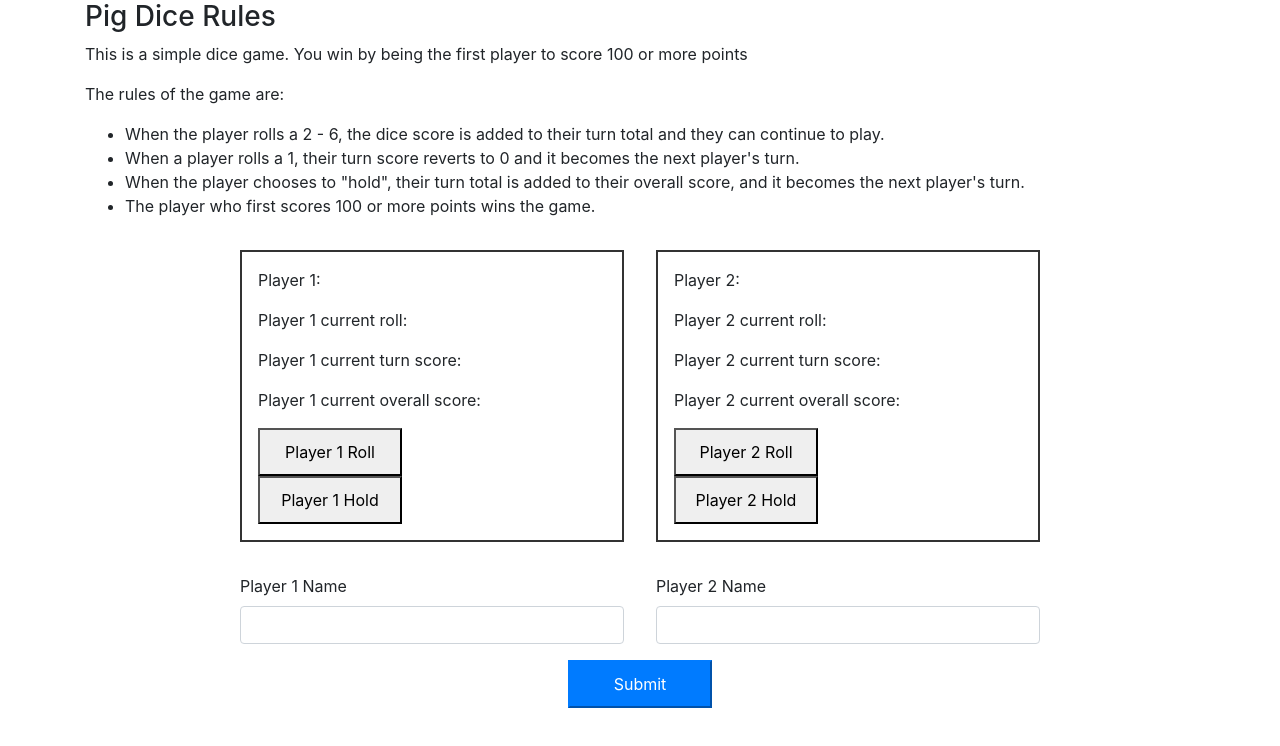
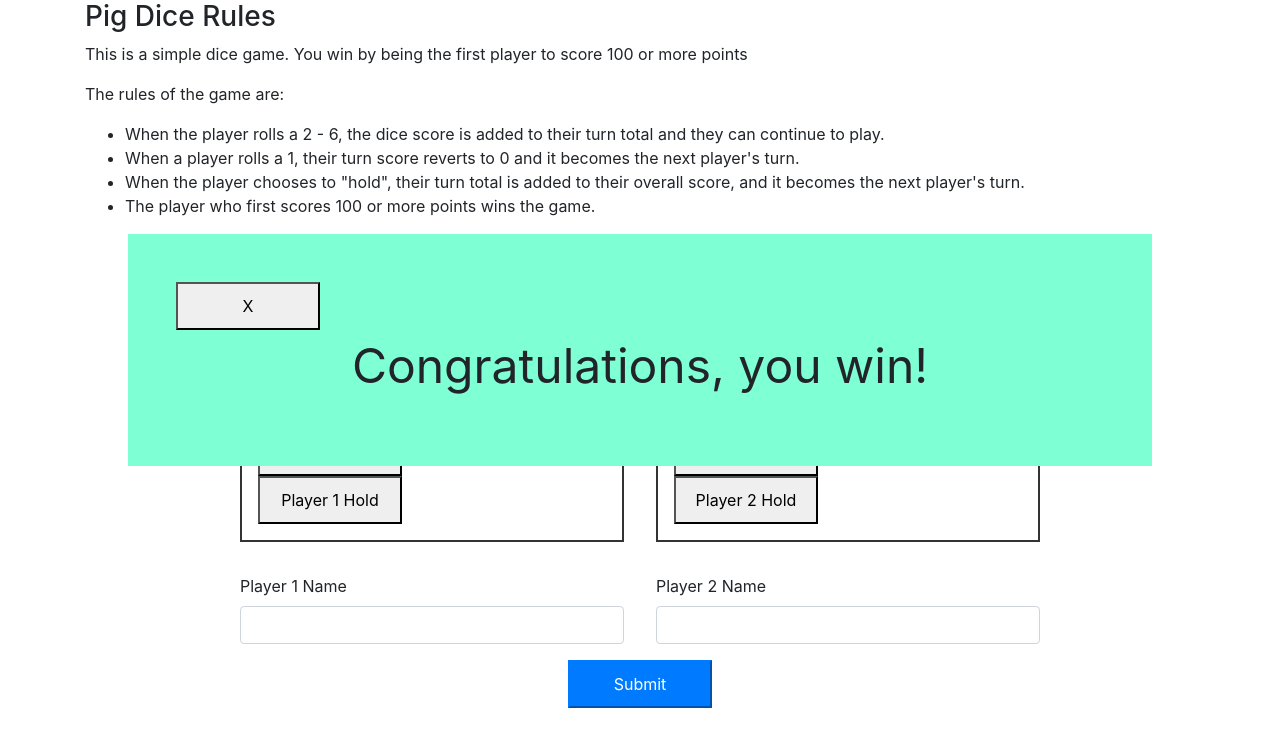
Before and after one commit to zbl14/pig-dice, a plain HTML site: page index.html in a window 1280 px wide. Drawn offline with nearby package versions, Linux system fonts and the light colour scheme.

Commit message:
WIP: popup a congratulation message
co-authored-by: Kyle Chinick <kylechinick@icloud.com>

```diff
--- a/css/styles.css
+++ b/css/styles.css
@@ -2,7 +2,7 @@
   border: 1px solid red;
 } */
 
-.internal-form-container, .button-container, .allPlayersContainer {
+.internal-form-container, .button-container, .allPlayersContainer, .flex-center-container {
   display: flex;
   justify-content: center;
   width: 100%;
@@ -25,3 +25,23 @@ button {
   width: 9rem;
   height: 3rem;
 }
+
+.victory-message-container {
+  position: fixed;
+  background-color: aquamarine;
+  width: 80%;
+  padding: 3rem;
+
+
+}
+
+.victory-message {
+  text-align: center;
+  font-size: 3rem;
+}
+
+.position-fixed {
+  position: fixed;
+}
+
+.hidden {display: none;}
--- a/index.html
+++ b/index.html
@@ -21,6 +21,13 @@
           <li>When the player chooses to "hold", their turn total is added to their overall score, and it becomes the next player's turn.</li>
           <li>The player who first scores 100 or more points wins the game.</li>
       </ul>
+    </div>
+  </div>
+  <div class="flex-center-container position-fixed">
+    <div class="victory-message-container">
+      <button class="popup-button">X</button>
+      <!-- Move button position absolute top 5px right 5px -->
+      <p class="victory-message">Congratulations, you win!</p>
     </div>
   </div>
   <div class="allPlayersContainer">
@@ -61,5 +68,7 @@
       <button type="submit" class="btn-primary">Submit</button>
     </div>
   </form>
+
+
 </body>
 </html>
--- a/js/scripts.js
+++ b/js/scripts.js
@@ -120,6 +120,7 @@ $(document).ready(function() {
 // COMPLETED: Display the current roll
 // COMPLETED: Reset the app after a player wins
 // WIP:--> Pop up victory message
+// ----> Include the name of whoever wins in the victory message
 // Support 1 roll button and 1 hold button (switches user behind the scenes automatically)
 // Move victory-check into roll function
 // Clear indication of which player is currently the active player
```
